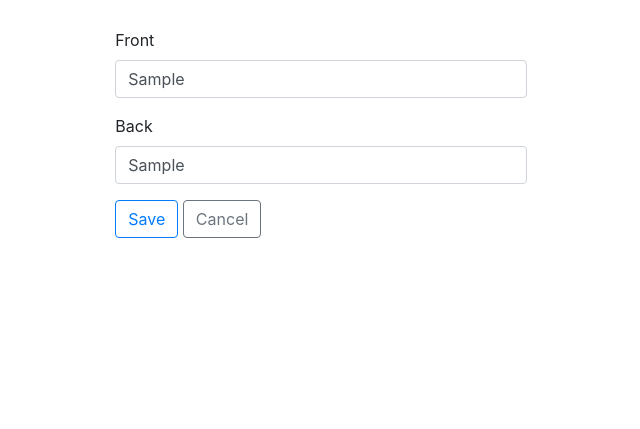
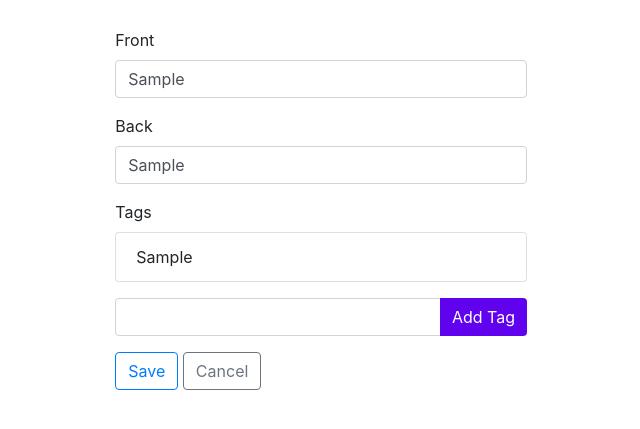
Before and after one commit to ryanarnold/benkyo, a Django app: page /decks/1/cards//1/edit/ in a window 1280 px wide. Shown: the part 141-570 px from the top of the page, without its empty margins (113-753 px from the left). Run offline with Django 3.2, Linux system fonts and the light colour scheme; a user stored in the database is signed in; tables that the repository leaves empty hold one stand-in row (values such as "Sample post"); some libraries are stand-ins or nearby versions.

Commit message:
Add code to show existing tags of a card.

```diff
--- a/benkyo/benkyo/views.py
+++ b/benkyo/benkyo/views.py
@@ -7,7 +7,7 @@ from django.http import HttpResponseRedirect
 from django.shortcuts import render
 from django.urls import reverse
 
-from .models import Deck, DeckUser, Card
+from .models import Deck, DeckUser, Card, CardTag
 
 
 @login_required
@@ -183,6 +183,7 @@ def cards_add(request, deck_id):
 def cards_edit(request, deck_id, card_id):
     deck = Deck.objects.get(deck_id=deck_id)
     card = Card.objects.get(card_id=card_id)
+    tags = CardTag.objects.filter(card=card)
 
     if request.method == 'POST':
         front = request.POST.get('front')
@@ -197,7 +198,8 @@ def cards_edit(request, deck_id, card_id):
 
     context = {
         'deck': deck,
-        'card': card
+        'card': card,
+        'tags': tags
     }
 
     return render(request, 'cards_edit.html', context)
--- a/benkyo/templates/cards_edit.html
+++ b/benkyo/templates/cards_edit.html
@@ -29,6 +29,26 @@
             <input type="text" class="form-control" id="input-back" name="back" autocomplete="off" value="{{ card.back }}" required>
           </div>
 
+          <div class="form-group">
+            <label for="input-tags">Tags</label>
+            <ul class="list-group">
+              {% for tag in tags %}
+                <li class="list-group-item">{{ tag.tag }}</li>
+              {% else %}
+                <p class="text-danger">None</p>
+              {% endfor %}
+            </ul>
+          </div>
+
+          <div class="form-group">
+            <div class="input-group">
+              <input type="text" class="form-control">
+              <div class="input-group-append">
+                <button class="btn btn-primary" type="button">Add Tag</button>
+              </div>
+            </div>
+          </div>
+
           <button type="submit" class="btn btn-outline-primary">Save</button>
           <a class="btn btn-outline-secondary" href="{{ url('decks-edit', args=(deck.deck_id,)) }}" role="button">Cancel</a>
 
```
